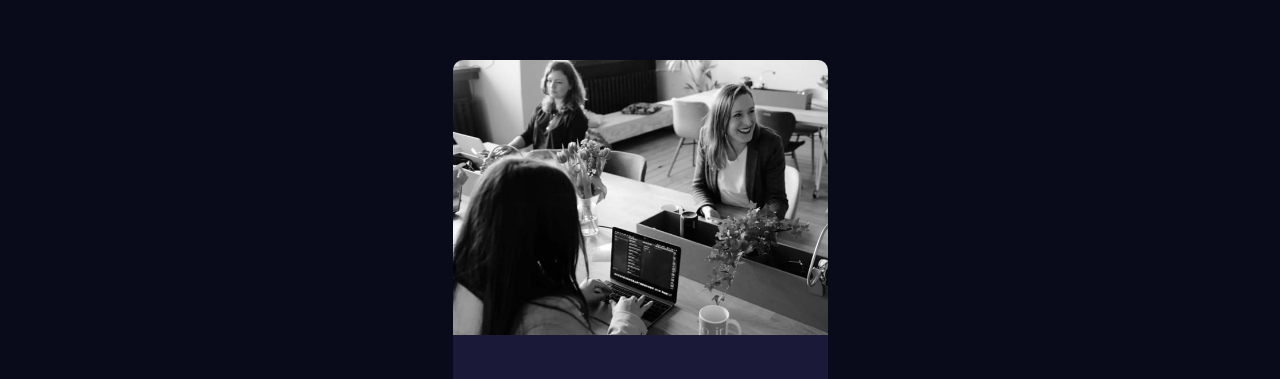
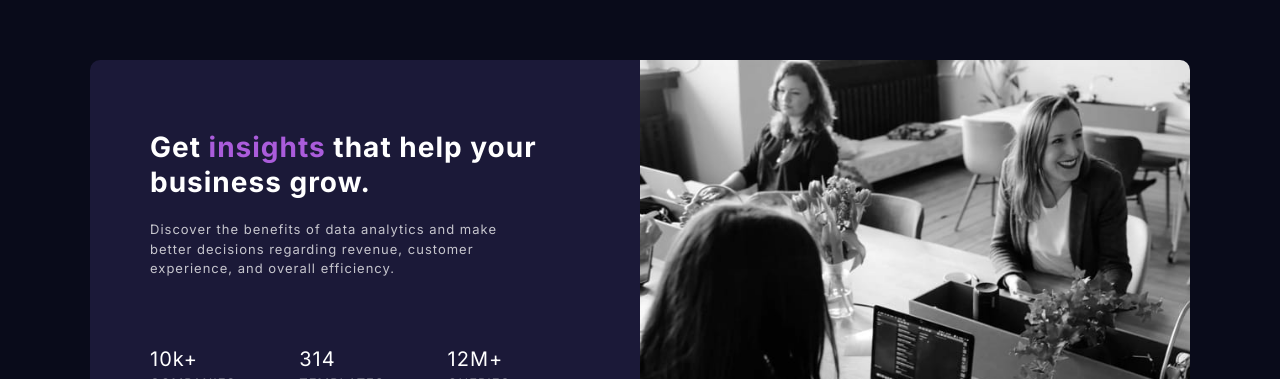
Before and after one commit to Ahmed-Oraby/Stats-preview-card, a plain HTML site: page index.html in a window 1280 px wide. Shown: the top 379 px of the page. Drawn offline with nearby package versions, Linux system fonts and the light colour scheme.

Commit message:
Fixing some layout issues.

```diff
--- a/index.html
+++ b/index.html
@@ -13,8 +13,8 @@
         />
         <link
             rel="stylesheet"
-            href="https://cdnjs.cloudflare.com/ajax/libs/normalize/8.0.1/normalize.min.css"
-            integrity="sha512-NhSC1YmyruXifcj/KFRWoC561YpHpc5Jtzgvbuzx5VozKpWvQ+4nXhPdFgmx8xqexRcpAglTj9sIBWINXa8x5w=="
+            href="https://cdnjs.cloudflare.com/ajax/libs/meyer-reset/2.0/reset.min.css"
+            integrity="sha512-NmLkDIU1C/C88wi324HBc+S2kLhi08PN5GDeUVVVC/BVt/9Izdsc9SVeVfA1UZbY3sHUlDSyRXhCzHfr6hmPPw=="
             crossorigin="anonymous"
             referrerpolicy="no-referrer"
         />
--- a/style.css
+++ b/style.css
@@ -52,25 +52,31 @@ body {
 
 .card__image {
     width: 100%;
+    height: 100%;
+    object-fit: cover;
 }
 
 .card__body {
     padding: 3rem;
+    letter-spacing: 0.1rem;
 }
 
 .card__title {
-    font-size: 3rem;
+    font-size: 2.8rem;
     line-height: 1.25;
+    font-weight: 700;
+    margin: 1rem 0;
 }
 
 .card__text {
     color: var(--color-main-p);
-    padding: 1rem 1rem 2rem;
+    margin-top: 2rem;
 }
 
 .card__stats {
     display: flex;
     flex-direction: column;
+    margin-top: 3rem;
 }
 
 .highlight {
@@ -83,12 +89,13 @@ body {
 }
 
 .stats__number {
-    font-size: 2.4rem;
+    font-size: 2rem;
 }
 
 .stats__title {
     text-transform: uppercase;
     color: var(--color-stats-h);
+    font-size: 1.3rem;
 }
 
 /* attribution styles */
@@ -102,3 +109,36 @@ footer {
 .attribution a {
     color: hsl(228, 45%, 44%);
 }
+
+/* Desktop layout */
+@media screen and (min-width: 1024px) {
+    body {
+        font-size: 1.3rem;
+    }
+
+    .grid {
+        grid-template-columns: repeat(2, minmax(0, 1fr));
+    }
+
+    .card {
+        max-width: 1100px;
+        text-align: left;
+    }
+
+    .card__image {
+        order: 1;
+    }
+
+    .card__body {
+        margin-right: 6rem;
+        padding: 6rem 4rem 0 6rem;
+    }
+
+    .card__stats {
+        flex-direction: row;
+        justify-content: space-between;
+        align-items: center;
+        padding-right: 3rem;
+        margin-top: 5rem;
+    }
+}
```
